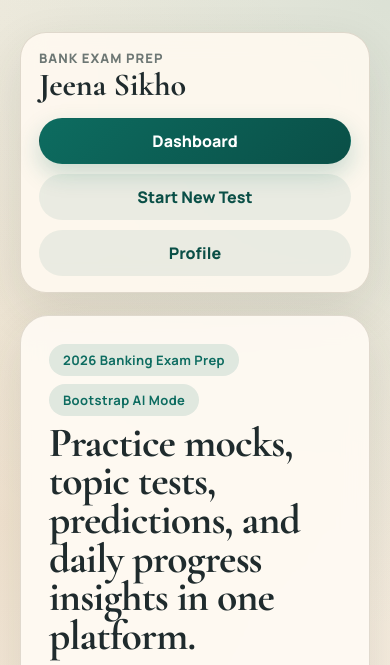
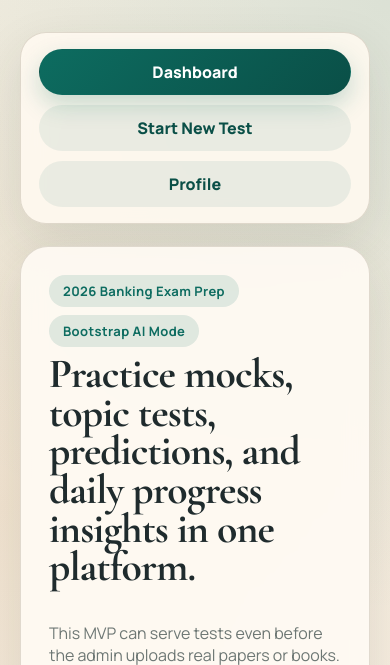
Before and after one commit to prarit0097/bankexamtest, a Django app: page / in a window 390 px wide. Shown: the top 665 px of the page. Run offline with Django 5.2, Linux system fonts and the light colour scheme; data comes from the database, SQL or seed files in the repository; data that the repository does not hold is empty.

Commit message:
Remove the navbar brand label for a cleaner header
The shared navigation bar now shows only the primary links without the extra Bank Exam Prep / Jeena Sikho brand block. This keeps the header lighter and matches the user's preference for a cleaner top area.

Constraint: Shared navigation must remain visible while reducing visual clutter

Rejected: Keep the text brand and only shrink it | still not aligned with the request to remove it entirely

Confidence: high

Scope-risk: narrow

Reversibility: clean

Directive: Keep the top navigation minimal and avoid reintroducing decorative brand text unless explicitly requested

Tested: python manage.py check; python manage.py test prep

Not-tested: Manual responsive review beyond the local browser layout

```diff
--- a/prep/tests.py
+++ b/prep/tests.py
@@ -44,6 +44,8 @@ class PrepPlatformTests(TestCase):
     def test_home_page_loads(self):
         response = self.client.get(reverse("prep:home"))
         self.assertEqual(response.status_code, 200)
+        self.assertNotContains(response, "Jeena Sikho")
+        self.assertNotContains(response, "BANK EXAM PREP")
         self.assertContains(response, "Dashboard")
         self.assertContains(response, "Start New Test")
         self.assertContains(response, "Profile")
@@ -56,6 +58,7 @@ class PrepPlatformTests(TestCase):
     def test_profile_page_loads_empty_state(self):
         response = self.client.get(reverse("prep:profile"))
         self.assertEqual(response.status_code, 200)
+        self.assertNotContains(response, "Jeena Sikho")
         self.assertContains(response, "Dashboard")
         self.assertContains(response, "Start New Test")
         self.assertContains(response, "Profile")
--- a/templates/base.html
+++ b/templates/base.html
@@ -40,7 +40,7 @@
         .site-nav {
             display: flex;
             align-items: center;
-            justify-content: space-between;
+            justify-content: center;
             gap: 18px;
             margin-bottom: 22px;
             padding: 16px 18px;
@@ -50,27 +50,11 @@
             box-shadow: var(--shadow);
             backdrop-filter: blur(12px);
         }
-        .site-brand {
-            display: flex;
-            flex-direction: column;
-            gap: 4px;
-        }
-        .site-brand strong {
-            font-family: "Cormorant Garamond", Georgia, serif;
-            font-size: 2rem;
-            line-height: .9;
-        }
-        .site-brand span {
-            color: var(--muted);
-            font-size: 13px;
-            letter-spacing: .08em;
-            text-transform: uppercase;
-            font-weight: 800;
-        }
         .nav-links {
             display: flex;
             flex-wrap: wrap;
             gap: 10px;
+            justify-content: center;
         }
         .nav-link {
             display: inline-flex;
@@ -330,10 +314,6 @@
 <body>
     <div class="page">
         <nav class="site-nav">
-            <div class="site-brand">
-                <span>Bank Exam Prep</span>
-                <strong>Jeena Sikho</strong>
-            </div>
             <div class="nav-links">
                 <a class="nav-link{% if request.resolver_match.url_name == 'home' %} active{% endif %}" href="{% url 'prep:home' %}">
                     Dashboard
```
Also changed, not shown: TEST.md (+1 -0 lines).
